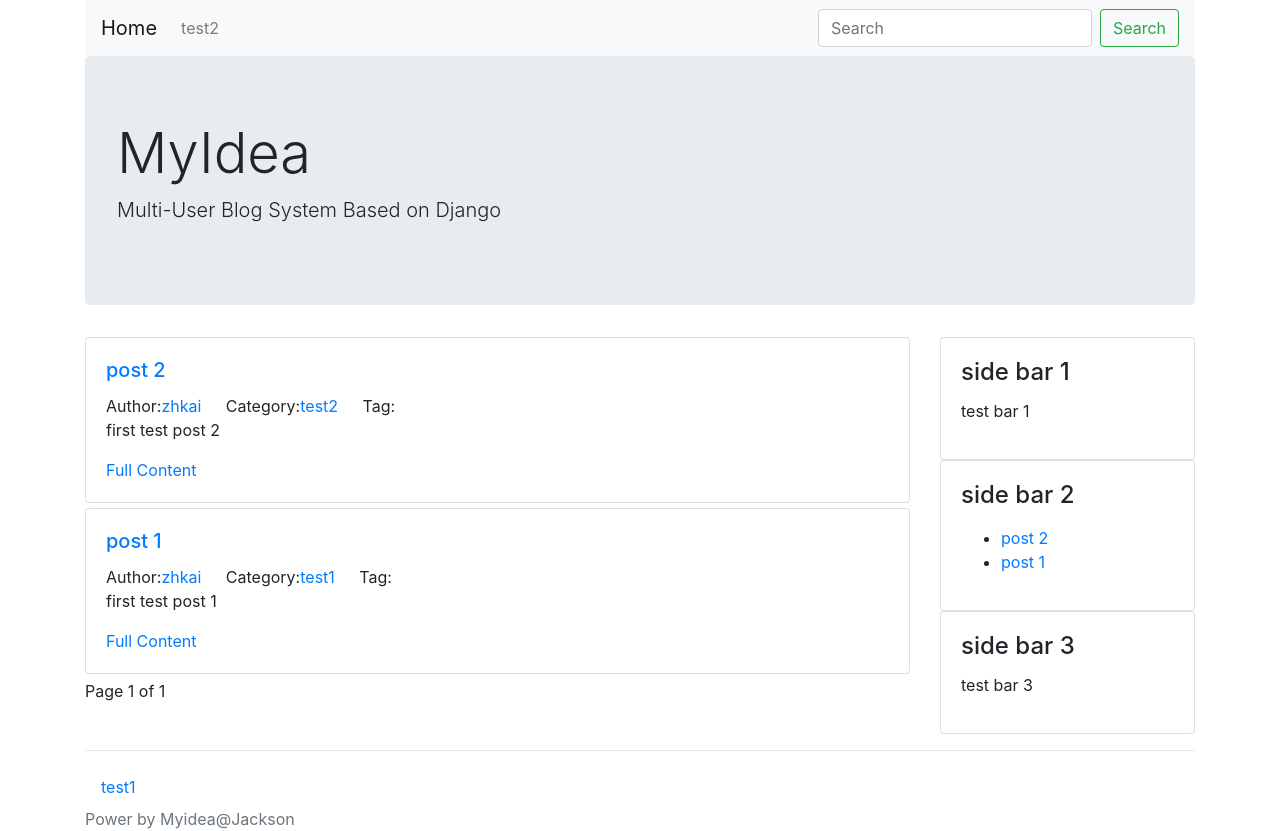
After one commit to Godcrying123/django_web, a Django app: page /search/ in a window 1280 px wide. The commit adds this page. Run offline with Django 3.2, Linux system fonts and the light colour scheme; data comes from the database, SQL or seed files in the repository; some libraries are stand-ins or nearby versions.

Commit message:
Add the class based views and import the bootstrap style

```diff
--- a/blog/views.py
+++ b/blog/views.py
@@ -1,6 +1,8 @@
+from django.db.models import Q
 from django.shortcuts import render
 from django.http import HttpResponse
-from django.views.generic import ListView
+from django.views.generic import ListView, DetailView
+from django.shortcuts import get_object_or_404
 
 from .models import Post, Tag, Category
 from config.models import SideBar, Link
@@ -25,24 +27,95 @@ from config.models import SideBar, Link
 #     }
 #     context.update(Category.get_navs())
 #     return render(request, 'blog/list.html', context=context)
+# def post_detail(request, post_id):
+#     try:
+#         post = Post.objects.get(id=post_id)
+#     except Post.DoesNotExist:
+#         post = None
+#
+#     context = {
+#         'post': post,
+#         'sidebars': SideBar.get_all(),
+#     }
+#     context.update(Category.get_navs())
+#     return render(request, 'blog/detail.html', context=context)
 
 
-class PostListView(ListView):
+class CommonViewMixin:
+    def get_context_data(self, **kwargs):
+        context = super().get_context_data(**kwargs)
+        context.update({
+            'sidebars':SideBar.get_all()
+        })
+        context.update(Category.get_navs())
+        return context
+
+
+class IndexView(CommonViewMixin, ListView):
     queryset = Post.latest_posts()
-    paginate_by = 1
+    paginate_by = 5
     context_object_name = 'post_list'
     template_name = 'blog/list.html'
 
 
-def post_detail(request, post_id):
-    try:
-        post = Post.objects.get(id=post_id)
-    except Post.DoesNotExist:
-        post = None
+class AuthorView(IndexView):
+    def get_queryset(self):
+        queryset = super().get_queryset()
+        author_id = self.kwargs.get('owner_id')
+        return queryset.filter(owner_id=author_id)
 
-    context = {
-        'post': post,
-        'sidebars': SideBar.get_all(),
-    }
-    context.update(Category.get_navs())
-    return render(request, 'blog/detail.html', context=context)
+
+class SearchView(IndexView):
+    def get_context_data(self):
+        context = super().get_context_data()
+        context.update({
+            'keyword':self.request.GET.get('keyword','')
+        })
+        return context
+
+    def get_queryset(self):
+        queryset = super().get_queryset()
+        keyword = self.request.GET.get('keyword')
+        if not keyword:
+            return queryset
+        return queryset.filter(Q(title__icontains=keyword)|Q(desc__icontains=keyword))
+
+class CategoryView(IndexView):
+    def get_context_data(self, **kwargs):
+        context = super().get_context_data(**kwargs)
+        category_id = self.kwargs.get('category_id')
+        category = get_object_or_404(Category, pk=category_id)
+        context.update({
+            'category':Category,
+        })
+        return context
+
+    def get_queryset(self):
+        """重写querysets, 根据分类过滤"""
+        queryset = super().get_queryset()
+        category_id = self.kwargs.get('category_id')
+        return queryset.filter(category_id=category_id)
+
+
+class TagView(IndexView):
+    def get_context_data(self, **kwargs):
+        context = super().get_context_data(**kwargs)
+        tag_id = self.kwargs.get('tag_id')
+        tag = get_object_or_404(Tag, pk=tag_id)
+        context.update({
+            'tag': tag,
+        })
+        return context
+
+    def get_queryset(self):
+        """重写queryset，根据标签过滤"""
+        queryset = super().get_queryset()
+        tag_id = self.kwargs.get('tag_id')
+        return queryset.filter(tag_id=tag_id)
+
+
+class PostDetailView(CommonViewMixin, DetailView):
+    queryset = Post.latest_posts()
+    template_name = 'blog/detail.html'
+    context_object_name = 'post'
+    pk_url_kwarg = 'post_id'
--- a/manage.py
+++ b/manage.py
@@ -2,7 +2,7 @@
 """Django's command-line utility for administrative tasks."""
 import os
 import sys
-# sys.path.append("venv/lib/python3.6/site-packages/")
+sys.path.append("venv/lib/python3.6/site-packages/")
 
 
 def main():
--- a/myidea/settings/base.py
+++ b/myidea/settings/base.py
@@ -56,10 +56,12 @@ MIDDLEWARE = [
 
 ROOT_URLCONF = 'myidea.urls'
 
+THEME = 'bootstrap'
+
 TEMPLATES = [
     {
         'BACKEND': 'django.template.backends.django.DjangoTemplates',
-        'DIRS': [],
+        'DIRS': [os.path.join(BASE_DIR, 'themes', THEME, 'templates')],
         'APP_DIRS': True,
         'OPTIONS': {
             'context_processors': [
--- /dev/null
+++ b/myidea/themes/bootstrap/templates/blog/base.html
@@ -0,0 +1,71 @@
+<!DOCTYPE html>
+<html lang="en">
+<head>
+    <meta charset="UTF-8">
+    <title>{% block title %}Home Page{% endblock %} - Blog Back Office</title>
+    <meta name="viewport" content="width=device-width, initial-scale=1, shrink-to-fit=no">
+    <link rel="stylesheet" href="https://cdn.bootcss.com/bootstrap/4.0.0/css/bootstrap.css">
+    <style>
+        .post{
+            margin-bottom: 5px;
+        }
+    </style>
+</head>
+<body>
+    <div class="container head">
+        <nav class="navbar navbar-expand-lg navbar-light bg-light">
+            <a class="navbar-brand" href="/">Home</a>
+            <ul class="navbar-nav mr-auto">
+                {% for cate in navs %}
+                <li class="nav-item">
+                    <a class="nav-link" href="{% url 'category-list' cate.id %}">{{ cate.name }}</a>
+                </li>
+                {% endfor %}
+            </ul>
+            <form class="form-inline my-2 my-lg-0" method="GET" action="/search/">
+                <input class="form-control mr-sm-2" type="search" name="keyword" placeholder="Search" aria-label="Search" value="{{ keyword }}"/>
+                <button class="btn btn-outline-success" type="submit">Search</button>
+            </form>
+        </nav>
+         <div class="jumbotron">
+            <h1 class="display-4">MyIdea</h1>
+            <p class="lead">Multi-User Blog System Based on Django</p>
+        </div>
+    </div>
+    <div class="container main">
+        <div class="row">
+            <div class="col-9 post-list">
+                {% block main %}
+                {% endblock %}
+            </div>
+            <div class="col-3">
+                {% block sidebar %}
+                    {% for sidebar in sidebars%}
+                    <div class="card sidebar">
+                        <div class="card-body">
+                            <h4 class="card-title">{{ sidebar.title }}</h4>
+                            <p>{{ sidebar.content_html }}</p>
+                        </div>
+                    </div>
+                    {% endfor %}
+                {% endblock %}
+            </div>
+        </div>
+    </div>
+    <footer class="footer">
+        {% block footer %}
+        <div class="container">
+            <hr/>
+            <nav class="nav category">
+                {% for cate in categories %}
+                <a href="{% url 'category-list' cate.id %}" class="nav-link">{{ cate.name }}</a>
+                {% endfor%}
+            </nav>
+        </div>
+        <div class="container power">
+            <span class="text-muted">Power by Myidea@Jackson</span>
+        </div>
+        {% endblock %}
+    </footer>
+</body>
+</html>
--- /dev/null
+++ b/myidea/themes/bootstrap/templates/blog/list.html
@@ -0,0 +1,38 @@
+{% extends "./base.html" %}
+
+{% block title %}
+    {% if tag %}
+    Tag Page: {{ tag.name }}
+    {% endif %}
+    {% if category %}
+    Category Page: {{ category.name }}
+    {% endif %}
+{% endblock %}
+
+{% block main %}
+    {% for post in post_list %}
+    <div class="card post">
+        <div class="card-body">
+            <h5 class="card-title"><a href="{% url 'post-details' post.id %}">{{ post.title }}</a></h5>
+            <span class="card-link">Author:<a href="#">{{ post.owner.username }}</a></span>
+            <span class="card-link">Category:<a href="{% url 'category-list' post.category.id %}">{{ post.category.name }}</a></span>
+            <span class="card-link">Tag:
+                {% for tag in post.tag.all %}
+                <a href="{% url 'tag-list' tag.id %}">{{ tag.name }}</a>
+                {% endfor %}
+            </span>
+            <p class="card-text">{{ post.desc }}</p>
+            <p class="card-text"><a href="{% url 'post-details' post.id %}">Full Content</a></p>
+        </div>
+    </div>
+    {% endfor %}
+    {% if page_obj %}
+        {% if page_obj.has_previous %}
+            <a href="?page={{ page_obj.previous_page_number }}">previous page</a>
+        {% endif %}
+        Page {{ page_obj.number }} of {{ paginator.num_pages }}
+        {% if page_obj.has_next %}
+            <a href="?page={{ page_obj.next_page_number }}">next page</a>
+        {% endif %}
+    {% endif %}
+{% endblock %}
--- /dev/null
+++ b/myidea/themes/bootstrap/templates/config/blocks/sidebar_posts.html
@@ -0,0 +1,6 @@
+
+<ul>
+    {% for post in posts %}
+    <li><a href="/post/{{ post.id }}.html">{{ post.title }}</a></li>
+    {% endfor %}
+</ul>
--- a/myidea/templates/blog/list.html
+++ b/myidea/themes/default/templates/blog/list.html
@@ -25,6 +25,7 @@
             {% if page_obj.has_previous %}
                 <a href="?page={{ page_obj.previous_page_number }}">previous page</a>
             {% endif %}
+            Page {{ page_obj.number }} of {{ paginator.num_pages }}
             {% if page_obj.has_next %}
                 <a href="?page={{ page_obj.next_page_number }}">next page</a>
             {% endif %}
--- a/myidea/urls.py
+++ b/myidea/urls.py
@@ -17,16 +17,22 @@ from django.contrib import admin
 from django.urls import path
 from django.conf.urls import url
 
-from blog.views import post_list, post_detail
+
+from blog.views import (
+    IndexView, CategoryView, TagView,
+    PostDetailView, SearchView, AuthorView
+)
 from config.views import links
 from .custom_site import custom_site
 
 urlpatterns = [
+    url(r'^$', IndexView.as_view(), name='index'),
+    url(r'^category/(?P<category_id>\d+)/$', CategoryView.as_view(), name='category-list'),
+    url(r'^tag/(?P<tag_id>\d+)/$', TagView.as_view(), name='tag-list'),
+    url(r'^post/(?P<post_id>\d+).html$', PostDetailView.as_view(), name='post-details'),
+    url(r'^links/$', links, name='links'),
+    url(r'^search/$', SearchView.as_view(),name='search'),
+    url(r'^author/(?P<owner_id>\d+)/$', AuthorView.as_view(), name='author'),
     url(r'^super_admin/', admin.site.urls, name='super-admin'),
     url(r'^admin/', custom_site.urls, name='admin'),
-    url(r'^$', post_list, name='index'),
-    url(r'^category/(?P<category_id>\d+)/$', post_list, name='category-list'),
-    url(r'^tag/(?P<tag_id>\d+)/$', post_list, name='tag-list'),
-    url(r'^post/(?P<post_id>\d+).html$', post_detail, name='post-details'),
-    url(r'^links/$', links, name='links'),
 ]
```
Also changed, not shown: myidea/themes/bootstrap/templates/blog/detail.html (added, +16 -0 lines), myidea/themes/bootstrap/templates/config/blocks/sidebar_comments.html (added, +7 -0 lines), myidea/themes/bootstrap/templates/links.html (added, +10 -0 lines), myidea/themes/default/templates/blog/base.html (renamed from myidea/templates/blog/base.html, +7 -0 lines), myidea/themes/default/templates/links.html (added, +10 -0 lines), myidea/themes/default/templates/blog/detail.html (renamed from myidea/templates/blog/detail.html), myidea/themes/default/templates/config/blocks/sidebar_comments.html (renamed from myidea/templates/config/blocks/sidebar_comments.html), myidea/themes/default/templates/config/blocks/sidebar_posts.html (renamed from myidea/templates/config/blocks/sidebar_posts.html).
